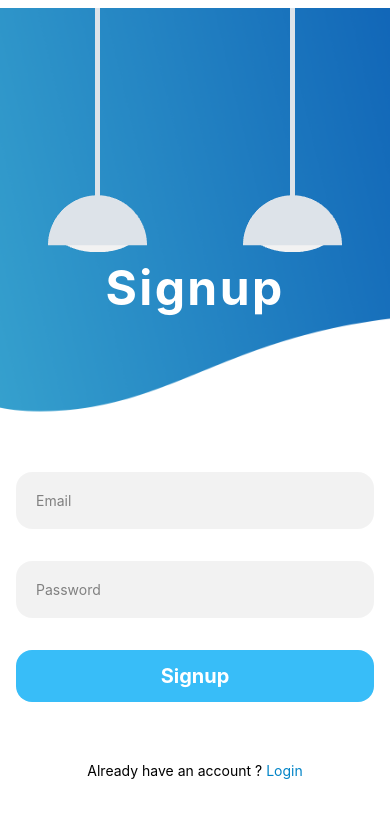
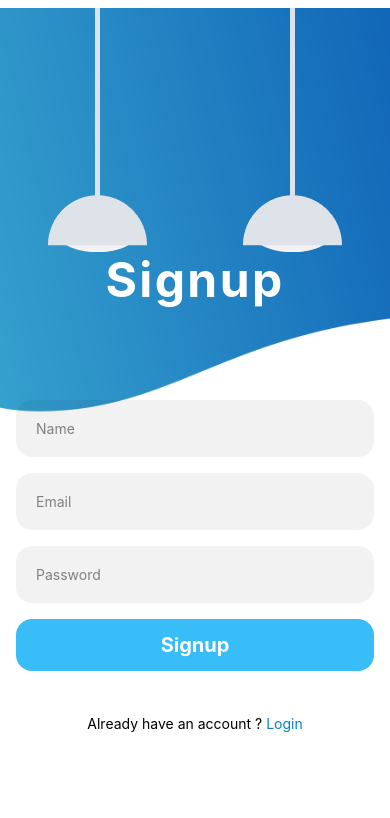
Before and after one commit to kelvin-manyengo-magwe/path-finder, a React Native app in the folder frontend/: screen /Signup in a window 390 px wide. Shown: the top 818 px of the page. Built offline with nearby package versions, Linux system fonts and the light colour scheme.

Commit message:
added name component and spacing in register and login

```diff
--- a/frontend/package.json
+++ b/frontend/package.json
@@ -12,6 +12,7 @@
     "@expo/metro-runtime": "~3.2.1",
     "@react-navigation/native": "^6.1.18",
     "@react-navigation/native-stack": "^6.11.0",
+    "axios": "^1.7.2",
     "expo": "^51.0.23",
     "expo-status-bar": "~1.12.1",
     "nativewind": "^2.0.11",
--- a/frontend/screens/LoginScreen.js
+++ b/frontend/screens/LoginScreen.js
@@ -29,7 +29,7 @@ function LoginScreen(){
                   <Title title="Login" />
 
                 {/*form*/}
-                <View className="flex items-center pt-40 space-y-8 mx-4">
+                <View className="flex items-center pt-20 space-y-8 mx-4">
 
                         {/*Email*/}
                         <InputField placeholder="Email" />
--- a/frontend/screens/SignupScreen.js
+++ b/frontend/screens/SignupScreen.js
@@ -1,4 +1,4 @@
-import React from 'react';
+import React, { useState } from 'react';
 import { View, Text, Image, TextInput, TouchableOpacity } from 'react-native';
 import { StatusBar } from 'expo-status-bar';
 import Animated, { FadeInDown, BounceIn, BounceOut, FadeIn, FadeOut} from 'react-native-reanimated';
@@ -7,11 +7,30 @@ import Title from './components/Title.js';
 import InputField from './components/InputField';
 import AuthButton from './components/AuthButton';
 import NavigationLink from './components/NavigationLink';
+import axios from 'axios';
 
+
+function handleSubmit(userData) {
+    axios.post('http:://192.168.242.218:5001', userData).
+      then((res) =>
+          console.log(res.data)).
+      catch((e) => console.error(e));
+}
 
 function LoginScreen(){
 
     const navigation= useNavigation();
+
+    const [userData, setUserData] = useState({
+        name: '', email: '', password: ''
+    });
+
+    //text represent the current value of onChange fx wherenever input changes
+
+    const handleTextChange= (key, value) => {
+      setUserData({ ...userData, [key]: value });
+    }
+
   return (
       <View className="bg-white h-full w-full pt-2">
           <StatusBar style="light" />
@@ -29,18 +48,21 @@ function LoginScreen(){
                   <Title title="Signup" />
 
                 {/*form*/}
-                <View className="flex items-center pt-40 space-y-8 mx-4">
+                <View className="flex items-center pt-20 space-y-4 mx-4">
+
+                        {/*name*/}
+                        <InputField placeholder="Name" value={userData.name} onChangeText={(text) => handleTextChange('name', text)} />
 
                         {/*Email*/}
-                        <InputField placeholder="Email" />
+                        <InputField placeholder="Email" value={userData.email} onChangeText={(text) => handleTextChange('email', text)} />
 
-                      <Animated.View entering={FadeInDown.delay(200).duration(1000).springify()} className="w-full bg-black/5 p-5 rounded-2xl mb-8">
-                          <TextInput placeholder="Password" placeholderTextColor={'gray'} secureTextEntry/>
+                      <Animated.View entering={FadeInDown.delay(200).duration(1000).springify()} className="w-full bg-black/5 p-5 rounded-2xl mb-4">
+                          <TextInput placeholder="Password" placeholderTextColor={'gray'} value={userData.password} onChangeText={(text) => handleTextChange('password', text)} secureTextEntry/>
                       </Animated.View>
 
 
                         {/*loginButton*/}
-                          <AuthButton buttonName="Signup" />
+                          <AuthButton onPress={(userData) => handleSubmit(userData)} buttonName="Signup" />
 
 
                         {/*navigatio link*/}
--- a/frontend/screens/components/AuthButton.js
+++ b/frontend/screens/components/AuthButton.js
@@ -3,12 +3,12 @@ import { View, Text, TouchableOpacity } from 'react-native';
 import Animated, { FadeInDown } from 'react-native-reanimated';
 
 
-const AuthButton = ({ buttonName }) => {
+const AuthButton = ({ buttonName, onPress }) => {
 
    return (
      <Animated.View entering={FadeInDown.delay(400).duration(1000).springify()} className="w-full">
          <TouchableOpacity
-             className="bg-sky-400 w-full p-3 mb-3 rounded-2xl">
+             className="bg-sky-400 w-full p-3 mb-3 rounded-2xl" onPress={() => onPress()}>
                  <Text className="font-bold text-xl text-center text-white">{buttonName}</Text>
          </TouchableOpacity>
      </Animated.View>
--- a/frontend/screens/components/InputField.js
+++ b/frontend/screens/components/InputField.js
@@ -3,11 +3,11 @@ import { View, Text, TextInput } from 'react-native';
 import Animated, { FadeInDown } from 'react-native-reanimated';
 
 
-function InputField({ placeholder, delay, secureTextEntry }) {
+function InputField({ placeholder, delay, secureTextEntry, value, onChangeText }) {
 
   return (
-    <Animated.View entering={FadeInDown.duration(1000).springify()} className="w-full bg-black/5 p-5 rounded-2xl">
-        <TextInput placeholder={placeholder} placeholderTextColor={'gray'} />
+    <Animated.View entering={FadeInDown.duration(1000).springify()} className="w-full bg-black/5 p-5 rounded-2xl mt-4">
+        <TextInput placeholder={placeholder} value={value} onChangeText={() => onChangeText()} placeholderTextColor={'gray'} />
     </Animated.View>
   )
 }
--- a/frontend/screens/components/Title.js
+++ b/frontend/screens/components/Title.js
@@ -6,7 +6,7 @@ const Title= ({ title }) => {
 
     return(
       <View className="flex items-center">
-            <Animated.Text entering={FadeIn.duration(1000).springify()} className="text-white font-bold text-5xl pt-4 tracking-wider">
+            <Animated.Text entering={FadeIn.duration(1000).springify()} className="text-white font-bold text-5xl pt-2 tracking-wider">
                 {title}
             </Animated.Text>
       </View>
```
Also changed, not shown: 1 other file (tests, documents, lock files or other folders).
